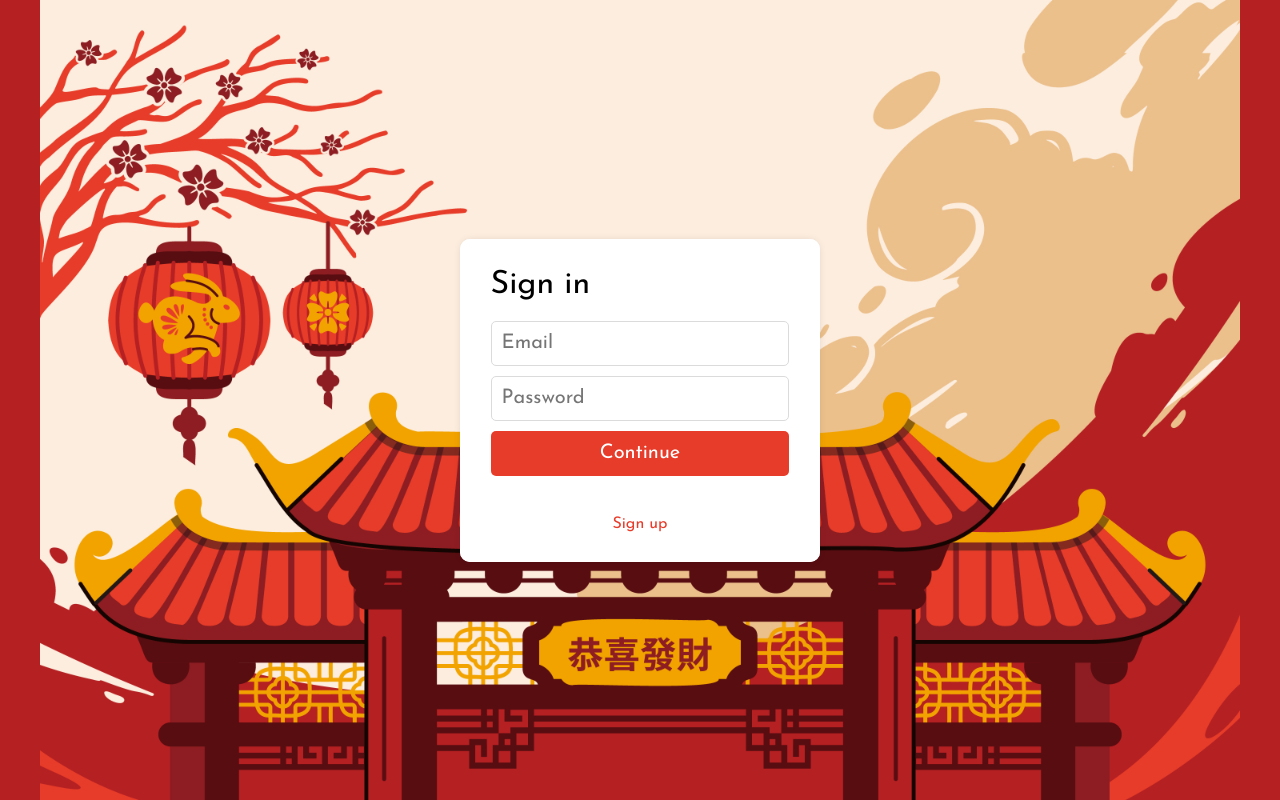
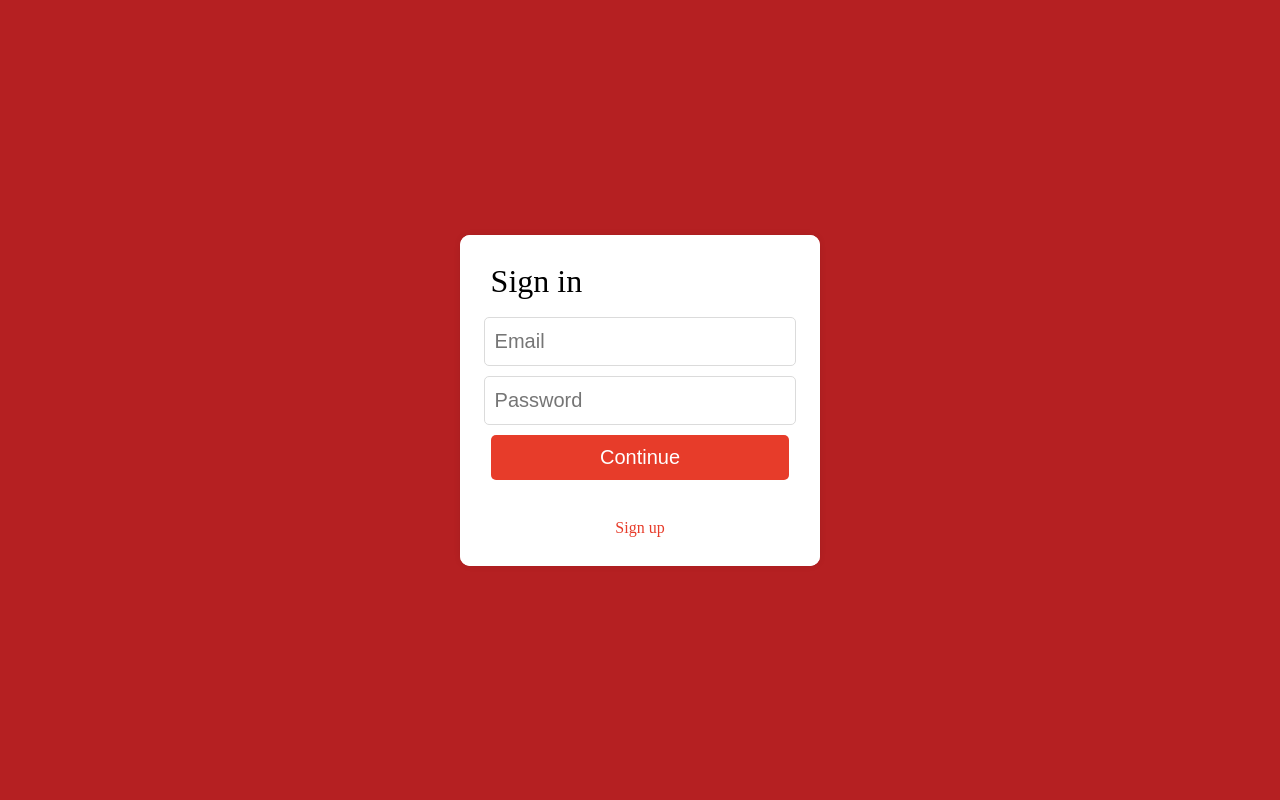
Before and after one commit to FernandoAlmeida2/projeto21-autoral, a React (Create React App) app in the folder memovo-frontend/: page / in a window 1280 px wide. Built offline with nearby package versions, Linux system fonts and the light colour scheme; no server answers.

Commit message:
fix: test without render blocking resources

```diff
--- a/memovo-frontend/src/assets/styles/Container.js
+++ b/memovo-frontend/src/assets/styles/Container.js
@@ -1,7 +1,7 @@
 import styled from "styled-components";
 import coverImg from "../images/cover.jpg";
 export const Container = styled.div`
-  background-image: url(${coverImg});
+  /* background-image: url(${coverImg}); */
   background-color: #b52022;
   background-position: center;
   background-repeat: no-repeat;
--- a/memovo-frontend/src/assets/styles/Reset.js
+++ b/memovo-frontend/src/assets/styles/Reset.js
@@ -28,10 +28,10 @@ const ResetStyle = createGlobalStyle`
     }
     body {
         line-height: 1;
-        * {
+        /* * {
             font-family: "Josefin Sans", sans-serif;
             box-sizing: border-box;
-        }
+        } */
     }
     ol, ul {
         list-style: none;
```
